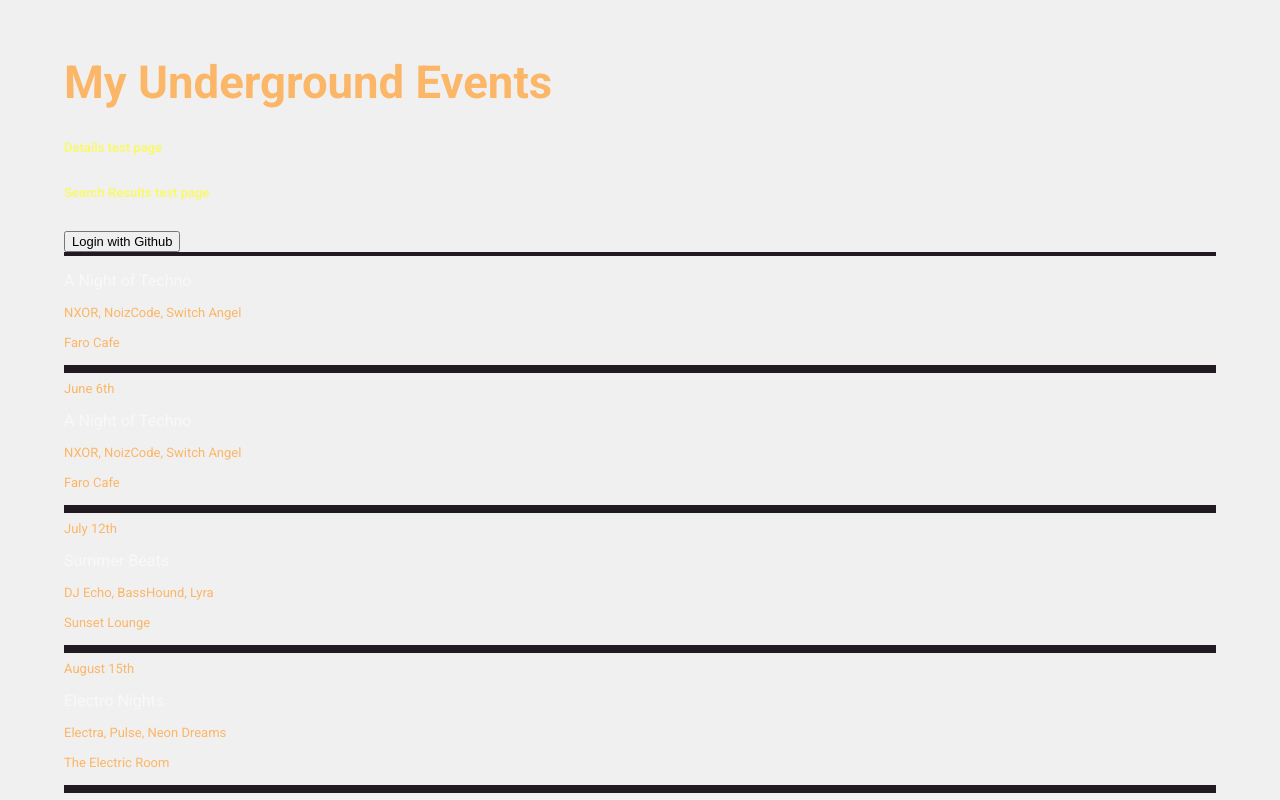
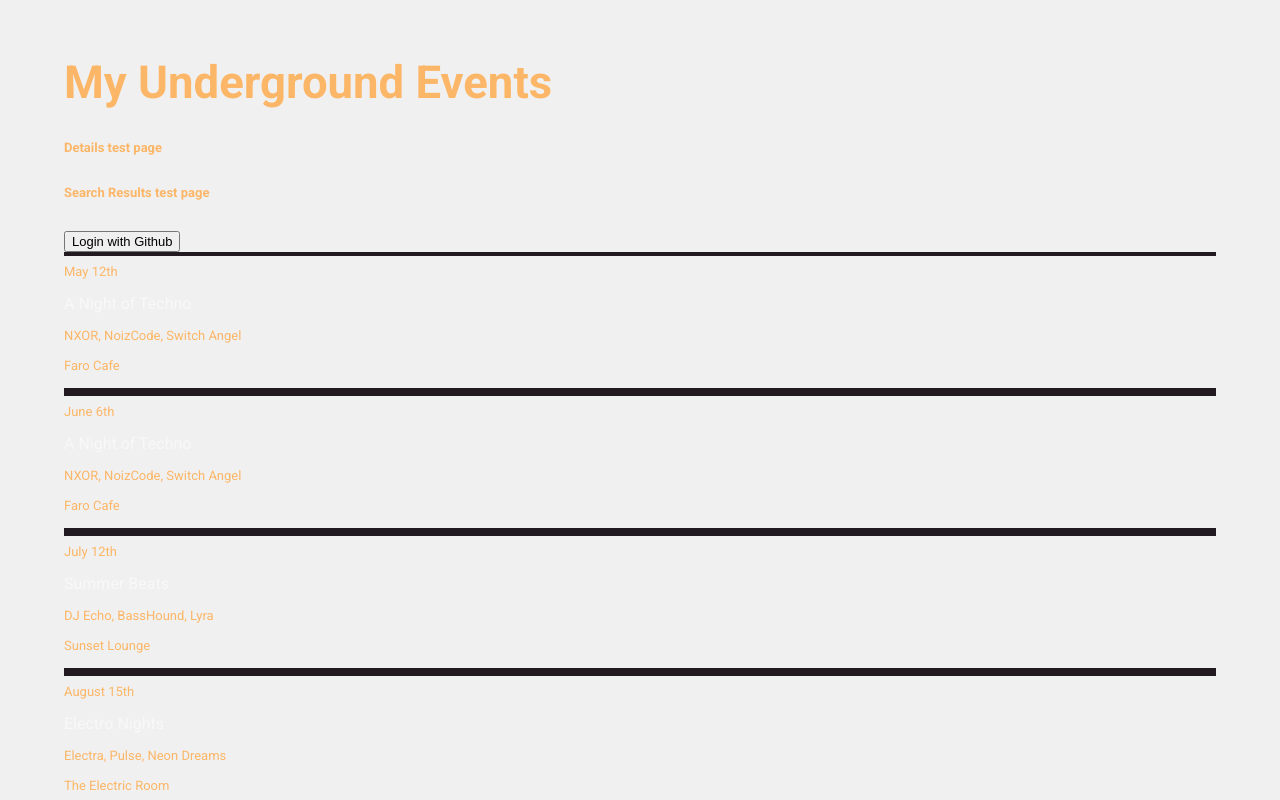
Before and after one commit to alkalinemusic/myundergroundeventAGAIN, a React (Vite) app: page /searchResults in a window 1280 px wide. Shown: the top 800 px of the page. Built offline with nearby package versions, Linux system fonts and the light colour scheme; no server answers.

Commit message:
refactor search results page

```diff
--- a/src/CSS/EventDetails.css
+++ b/src/CSS/EventDetails.css
@@ -58,7 +58,7 @@ a:link,
 a:visited,
 a:hover,
 a:active {
-  color: var(--fifth-color);
+  color: var(--forth-color);
 }
 
 .social-link {
--- a/src/pages/SearchResults.jsx
+++ b/src/pages/SearchResults.jsx
@@ -1,59 +1,72 @@
 import "../CSS/SearchResultsStyle.css";
 import EventDetails from "./EventDetails";
+import { Link } from "react-router-dom"; // Make sure this is imported
+
+const events = [
+  {
+    id: 1,
+    date: "May 12th",
+    title: "A Night of Techno",
+    artists: "NXOR, NoizCode, Switch Angel",
+    venue: "Faro Cafe",
+  },
+  {
+    id: 2,
+    date: "June 6th",
+    title: "A Night of Techno",
+    artists: "NXOR, NoizCode, Switch Angel",
+    venue: "Faro Cafe",
+  },
+  {
+    id: 3,
+    date: "July 12th",
+    title: "Summer Beats",
+    artists: "DJ Echo, BassHound, Lyra",
+    venue: "Sunset Lounge",
+  },
+  {
+    id: 4,
+    date: "August 15th",
+    title: "Electro Nights",
+    artists: "Electra, Pulse, Neon Dreams",
+    venue: "The Electric Room",
+  },
+  {
+    id: 5,
+    date: "September 20th",
+    title: "Rave Revival",
+    artists: "Beat Crusher, Sonic Boom, Vibe Tribe",
+    venue: "The Warehouse",
+  },
+  {
+    id: 6,
+    date: "October 31st",
+    title: "Halloween Howl",
+    artists: "Ghostly Grooves, Spooky Sounds, Cryptic DJ",
+    venue: "Mystery Mansion",
+  },
+];
 
 export default function SearchResults() {
+  const loopArrayObject = () => {
+    return events.map((event) => (
+      // this will need updating to accept the actual event ID
+      // to={`/event/${event.id}`}
+      <Link key={event.id} to="/eventDetails/Id">
+        <div key={event.id} className="result-detail-container">
+          <div className="border-top-line"></div>
+          <div className="detail-date">{event.date}</div>
+          <div className="detail-title">{event.title}</div>
+          <div className="detail-artists">{event.artists}</div>
+          <div className="detail-venue">{event.venue}</div>
+        </div>
+      </Link>
+    ));
+  };
+
   return (
     <section className="search-results-container">
-      <div className="result-detail-container">
-        <div className="border-top-line"></div>
-        <div className="detail-date">{}</div>
-        <div className="detail-title">A Night of Techno</div>
-        <div className="detail-artists">NXOR, NoizCode, Switch Angel</div>
-        <div className="detail-venue">Faro Cafe</div>
-      </div>
-      <div className="result-detail-container">
-        <div className="border-top-line"></div>
-        <div className="detail-date">June 6th</div>
-        <div className="detail-title">A Night of Techno</div>
-        <div className="detail-artists">NXOR, NoizCode, Switch Angel</div>
-        <div className="detail-venue">Faro Cafe</div>
-      </div>
-
-      <div className="result-detail-container">
-        <div className="border-top-line"></div>
-        <div className="detail-date">July 12th</div>
-        <div className="detail-title">Summer Beats</div>
-        <div className="detail-artists">DJ Echo, BassHound, Lyra</div>
-        <div className="detail-venue">Sunset Lounge</div>
-      </div>
-
-      <div className="result-detail-container">
-        <div className="border-top-line"></div>
-        <div className="detail-date">August 15th</div>
-        <div className="detail-title">Electro Nights</div>
-        <div className="detail-artists">Electra, Pulse, Neon Dreams</div>
-        <div className="detail-venue">The Electric Room</div>
-      </div>
-
-      <div className="result-detail-container">
-        <div className="border-top-line"></div>
-        <div className="detail-date">September 20th</div>
-        <div className="detail-title">Rave Revival</div>
-        <div className="detail-artists">
-          Beat Crusher, Sonic Boom, Vibe Tribe
-        </div>
-        <div className="detail-venue">The Warehouse</div>
-      </div>
-
-      <div className="result-detail-container">
-        <div className="border-top-line"></div>
-        <div className="detail-date">October 31st</div>
-        <div className="detail-title">Halloween Howl</div>
-        <div className="detail-artists">
-          Ghostly Grooves, Spooky Sounds, Cryptic DJ
-        </div>
-        <div className="detail-venue">Mystery Mansion</div>
-      </div>
+      <div>{loopArrayObject()}</div>
     </section>
   );
 }
```
